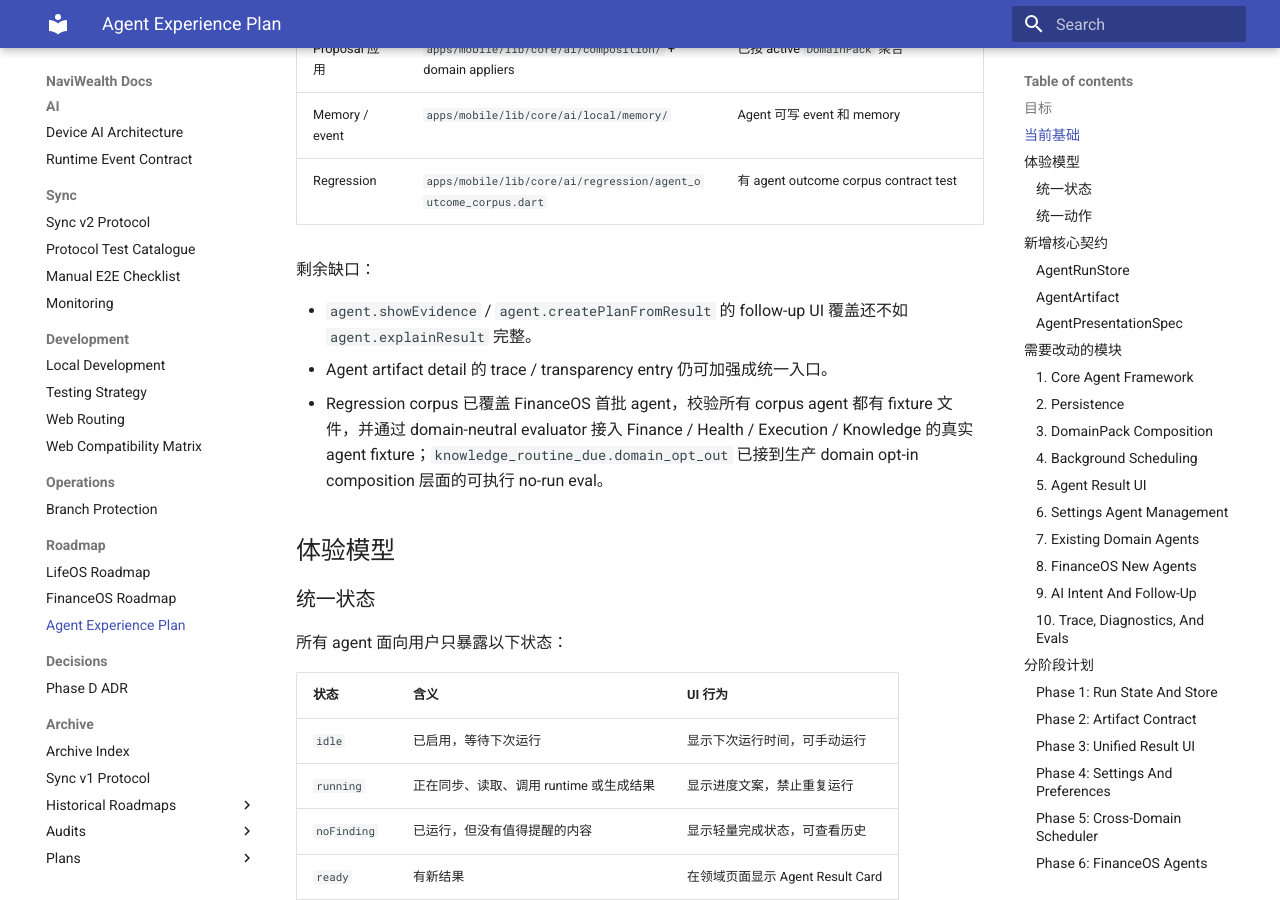
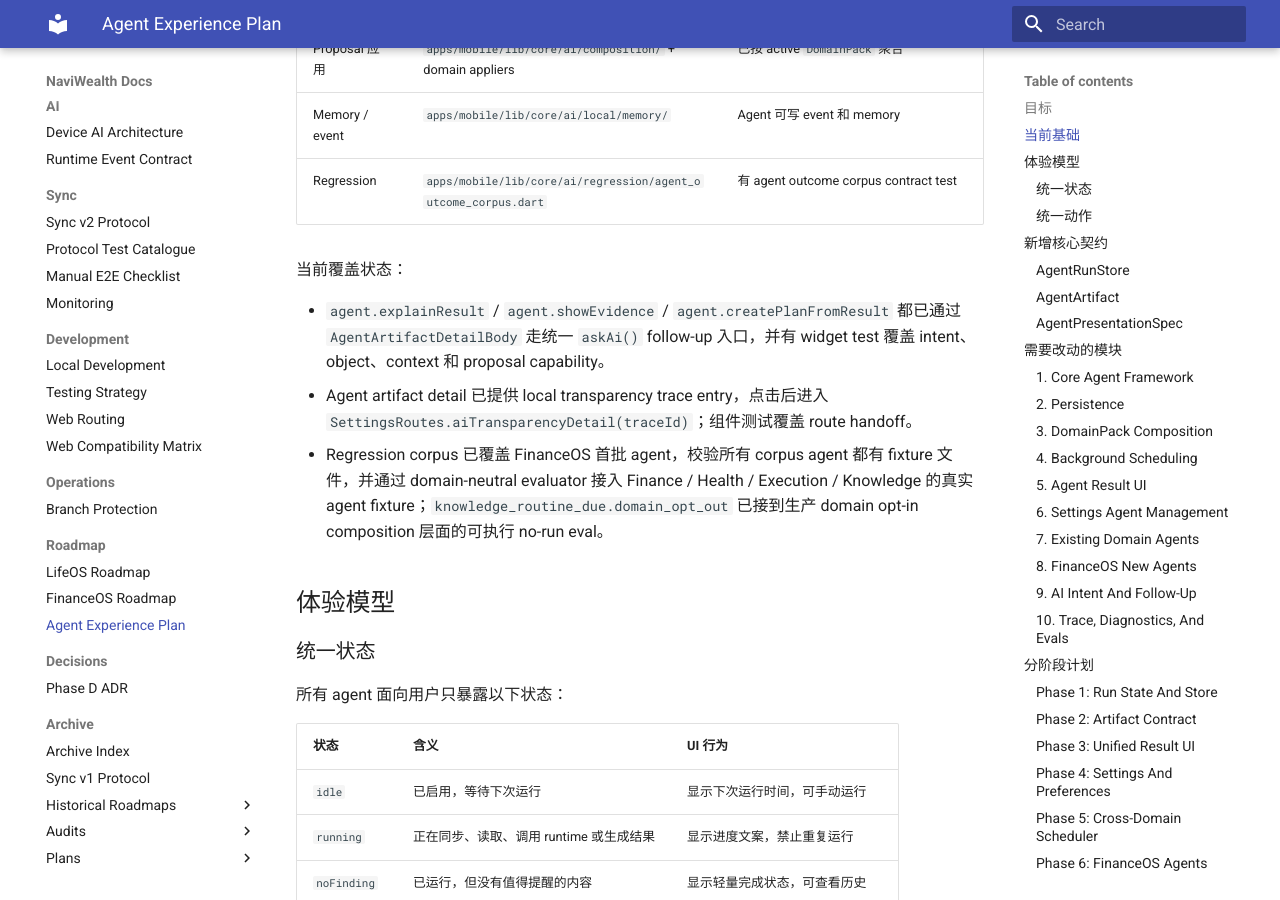
Before and after one commit to zsh-a/NaviWealth, an MkDocs documentation site: the page built from docs/roadmap/agent-experience-plan.md, in a window 1280 px wide and 900 px high, scrolled down 1433 px. Built offline with MkDocs 1.6.1 and Material for MkDocs 9.7.7, drawn with Linux system fonts in a browser that asks for light colours; some of the changed text lies outside the part shown.

Commit message:
Cover agent trace transparency handoff

```diff
--- a/docs/roadmap/agent-experience-plan.md
+++ b/docs/roadmap/agent-experience-plan.md
@@ -34,10 +34,10 @@ Agent 的产品体验应当是：
 | Memory / event | `apps/mobile/lib/core/ai/local/memory/` | Agent 可写 event 和 memory |
 | Regression | `apps/mobile/lib/core/ai/regression/agent_outcome_corpus.dart` | 有 agent outcome corpus contract test |
 
-剩余缺口：
+当前覆盖状态：
 
-- `agent.showEvidence` / `agent.createPlanFromResult` 的 follow-up UI 覆盖还不如 `agent.explainResult` 完整。
-- Agent artifact detail 的 trace / transparency entry 仍可加强成统一入口。
+- `agent.explainResult` / `agent.showEvidence` / `agent.createPlanFromResult` 都已通过 `AgentArtifactDetailBody` 走统一 `askAi()` follow-up 入口，并有 widget test 覆盖 intent、object、context 和 proposal capability。
+- Agent artifact detail 已提供 local transparency trace entry，点击后进入 `SettingsRoutes.aiTransparencyDetail(traceId)`；组件测试覆盖 route handoff。
 - Regression corpus 已覆盖 FinanceOS 首批 agent，校验所有 corpus agent 都有 fixture 文件，并通过 domain-neutral evaluator 接入 Finance / Health / Execution / Knowledge 的真实 agent fixture；`knowledge_routine_due.domain_opt_out` 已接到生产 domain opt-in composition 层面的可执行 no-run eval。
 
 ## 体验模型
```
Also changed, not shown: other parts of docs/roadmap/agent-experience-plan.md (+2 -2 lines), 1 other file.
